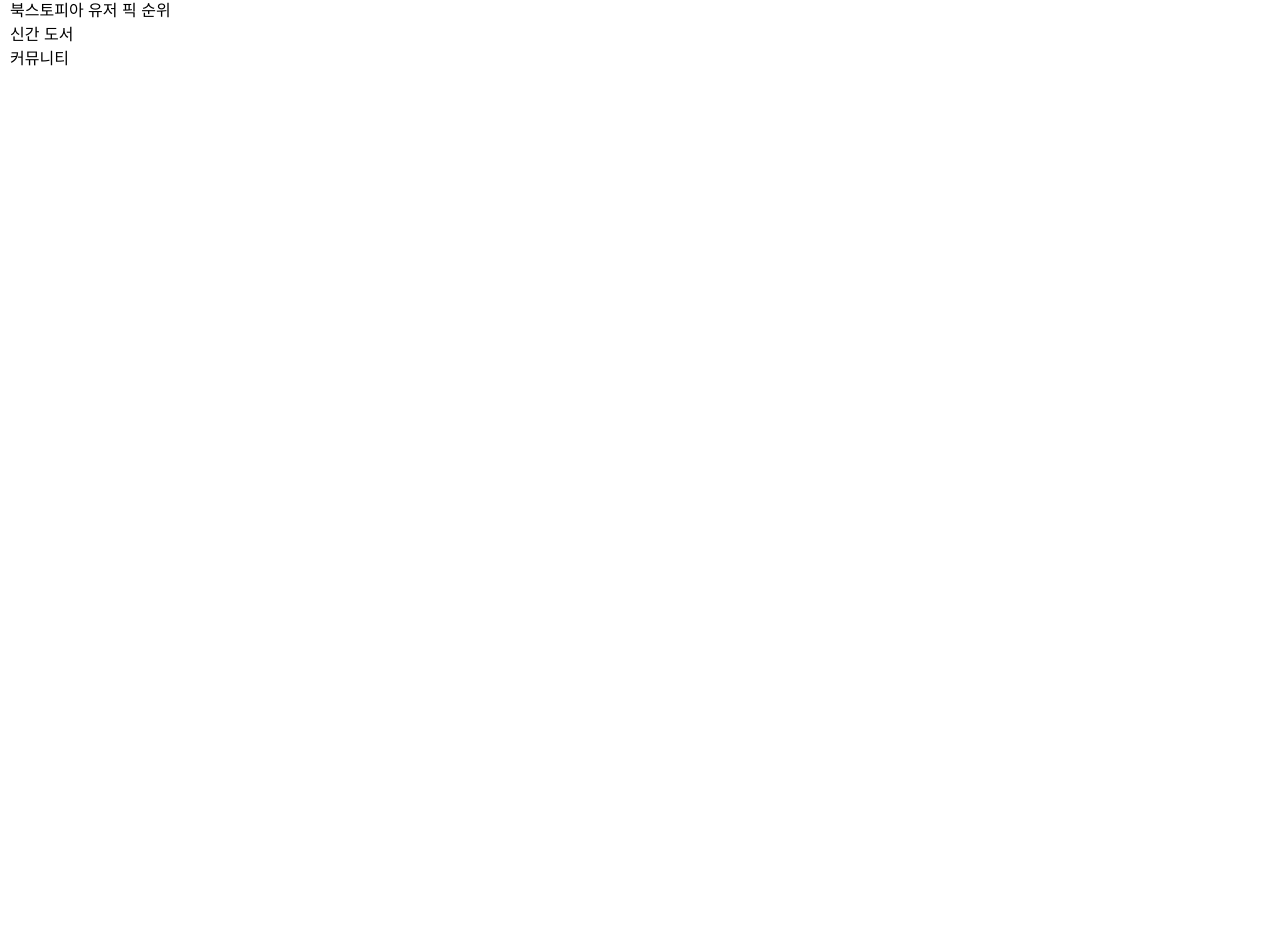
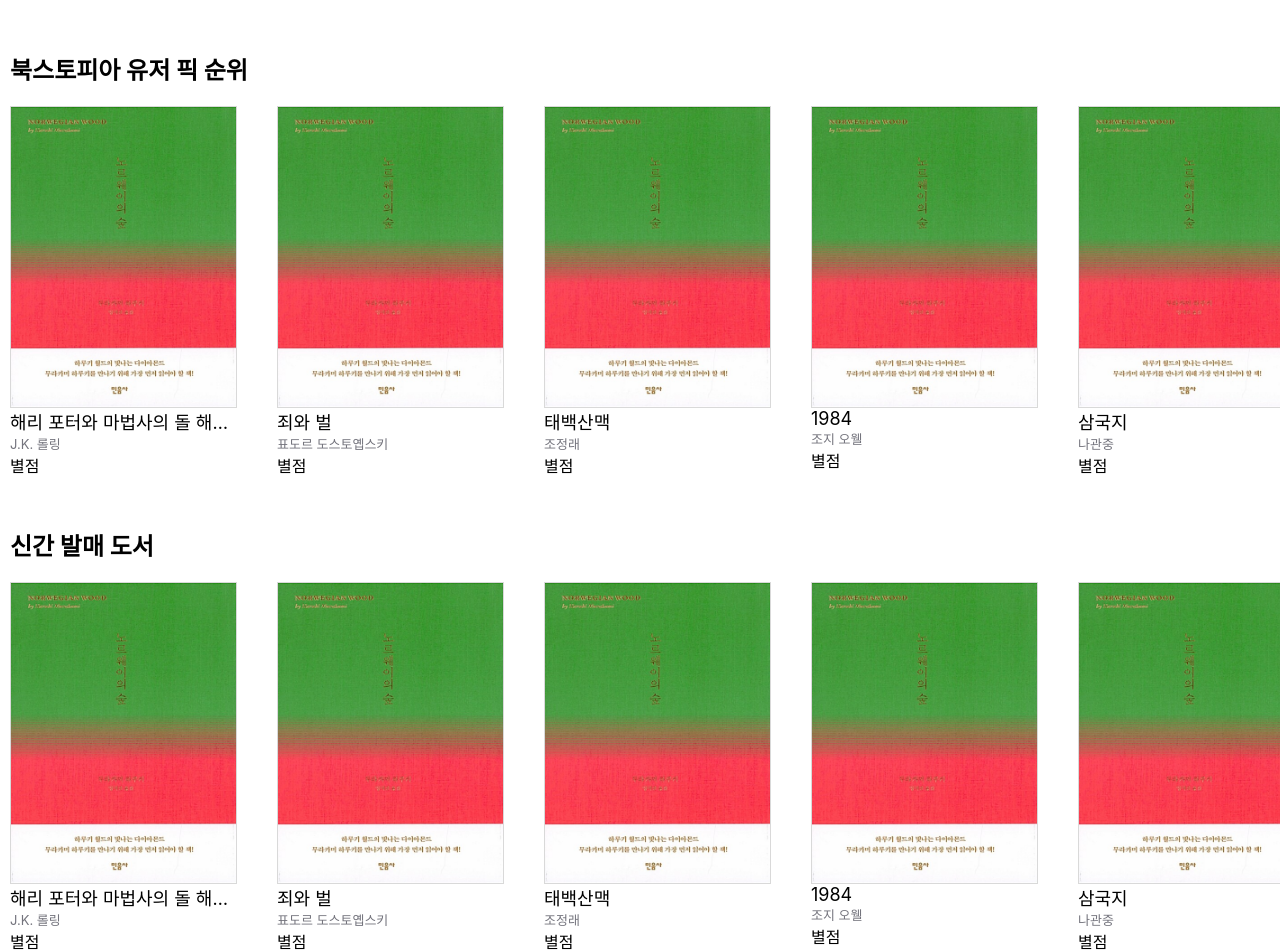
Before and after one commit to chjeong23134/books-topia-client, a Next.js app: page / in a window 1280 px wide. Shown: the part 813-1765 px from the top of the page. Before the commit the page ends 882 px from the top, so only its background shows below. Built offline with nearby package versions, Linux system fonts and the light colour scheme.

Commit message:
design : main 페이지 베스트셀러 별점 UI 추가 작성 및 별점순위&신간발배도서 심플 UI 복붙

```diff
--- a/src/app/page.module.scss
+++ b/src/app/page.module.scss
@@ -163,6 +163,152 @@
 						font-size: small;
 						color: #74747d;
 					}
+
+					.score {
+
+					}
+				}
+			}
+		}
+
+		.userMostScore {
+			width: 1300px;
+
+			margin: auto;
+
+			display: flex;
+			flex-direction: column;
+
+			.label {
+				margin: 30px 0 0 0;
+				font-weight: bold;
+				font-size: x-large;
+			}
+
+			.list {
+				width: 100%;
+
+				margin: 20px 0;
+
+				display: flex;
+				flex-direction: row;
+
+				overflow-y: scroll;
+
+				.bookItem {
+					margin: 0 20px;
+
+					display: flex;
+					flex: 0 0 150px;
+					flex-direction: column;
+
+					&:first-child {
+						margin: 0 20px 0 0;
+					}
+
+					&:last-child {
+						margin: 0 0 0 20px;
+					}
+
+					.bookImage {
+						width: 225px;
+						height: 300px;
+
+						border: 1px solid #d9d9d9;
+					}
+
+					.name,
+					.writer {
+						width: 225px;
+
+						white-space: nowrap;
+						overflow: hidden;
+						text-overflow: ellipsis;
+					}
+
+					.name {
+						font-size: large;
+					}
+
+					.writer {
+						font-size: small;
+						color: #74747d;
+					}
+
+					.score {
+
+					}
+				}
+			}
+		}
+
+		.newBook {
+			width: 1300px;
+
+			margin: auto;
+
+			display: flex;
+			flex-direction: column;
+
+			.label {
+				margin: 30px 0 0 0;
+				font-weight: bold;
+				font-size: x-large;
+			}
+
+			.list {
+				width: 100%;
+
+				margin: 20px 0;
+
+				display: flex;
+				flex-direction: row;
+
+				overflow-y: scroll;
+
+				.bookItem {
+					margin: 0 20px;
+
+					display: flex;
+					flex: 0 0 150px;
+					flex-direction: column;
+
+					&:first-child {
+						margin: 0 20px 0 0;
+					}
+
+					&:last-child {
+						margin: 0 0 0 20px;
+					}
+
+					.bookImage {
+						width: 225px;
+						height: 300px;
+
+						border: 1px solid #d9d9d9;
+					}
+
+					.name,
+					.writer {
+						width: 225px;
+
+						white-space: nowrap;
+						overflow: hidden;
+						text-overflow: ellipsis;
+					}
+
+					.name {
+						font-size: large;
+					}
+
+					.writer {
+						font-size: small;
+						color: #74747d;
+					}
+
+					.score {
+
+					}
 				}
 			}
 		}
--- a/src/app/page.tsx
+++ b/src/app/page.tsx
@@ -172,6 +172,10 @@
 								<div className={styles.writer}>
 									{book.writer}
 								</div>
+
+								<div className={styles.score}>
+									별점
+								</div>
 							</div>
 
 						)))}
@@ -179,18 +183,60 @@
 				</div>
 
 				<div className={styles.userMostScore}>
-					북스토피아 유저 픽 순위
+					<span className={styles.label}>
+						북스토피아 유저 픽 순위
+					</span>
 
 					<div className={styles.list}>
+						{bookItems.map((book => (
+							<div className={styles.bookItem}>
+								<div className={styles.bookImage}>
+									<Image src={bookIamge} alt="book image" height={300} width={225} />
+								</div>
 
+								<div className={styles.name}>
+									{book.name}
+								</div>
+
+								<div className={styles.writer}>
+									{book.writer}
+								</div>
+
+								<div className={styles.score}>
+									별점
+								</div>
+							</div>
+
+						)))}
 					</div>
 				</div>
 
 				<div className={styles.newBook}>
-					신간 도서
+					<span className={styles.label}>
+						신간 발매 도서
+					</span>
 
 					<div className={styles.list}>
+						{bookItems.map((book => (
+							<div className={styles.bookItem}>
+								<div className={styles.bookImage}>
+									<Image src={bookIamge} alt="book image" height={300} width={225} />
+								</div>
 
+								<div className={styles.name}>
+									{book.name}
+								</div>
+
+								<div className={styles.writer}>
+									{book.writer}
+								</div>
+
+								<div className={styles.score}>
+									별점
+								</div>
+							</div>
+
+						)))}
 					</div>
 				</div>
 
```
